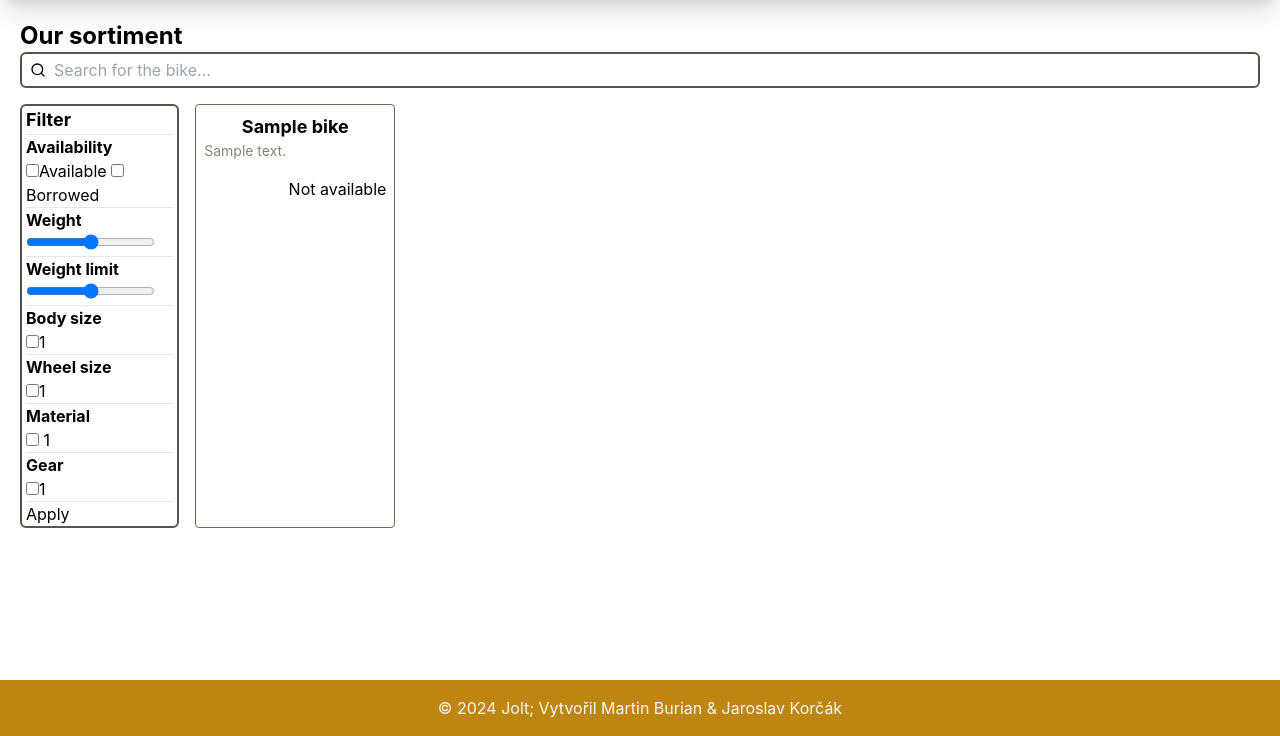
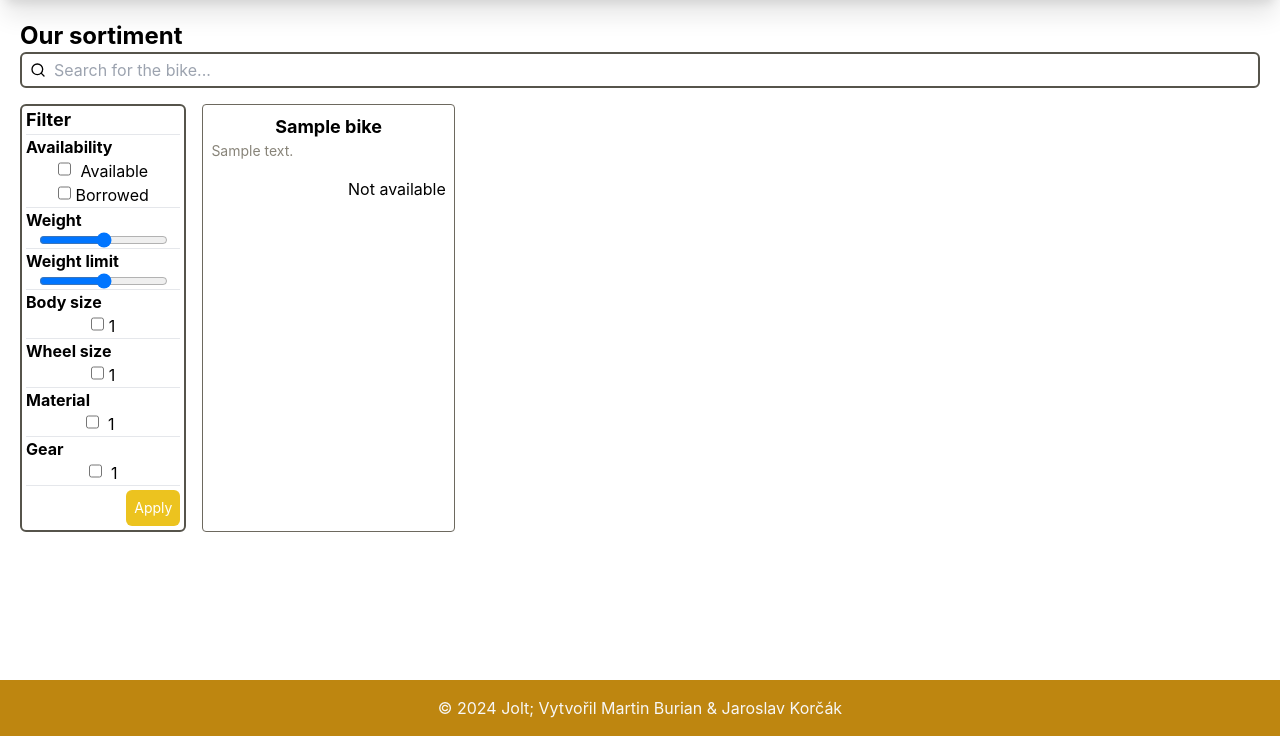
Before and after one commit to KrazyManJ/jolt, a Flask app: template templates/index/page.jinja in a window 1280 px wide. Shown: the part 64-800 px from the top of the page. Run offline with Flask 2, Linux system fonts and the light colour scheme; the template is opened without the code that fills it: most values are stand-ins (such as "Sample title", 1, 10 or a date in 2020); some libraries are stand-ins or nearby versions.

Commit message:
Added values' keeping for Filter on the Main page and new file to the .gitignore. Modified styles for Filter. Fixed filtering.

```diff
--- a/static/css/styles.css
+++ b/static/css/styles.css
@@ -45,6 +45,23 @@ main a {
   box-shadow: inset 0 -40px 16px -16px #fff;
 }
 
+input[type=checkbox] {
+  accent-color: var(--col-primary);
+  min-height: 1rem;
+  margin-right: 0.3rem;
+}
+
+.filter-label {
+  margin-right: 0.4rem;
+}
+
+.filter {
+  display: flex;
+  flex-grow: 1;
+  justify-content: space-around;
+  flex-wrap: wrap;
+}
+
 .bikes-grid {
   display: grid;
   grid-template-columns: repeat(auto-fill, minmax(200px, 1fr));
@@ -53,3 +70,24 @@ main a {
 .bikes-grid > * {
   min-width: 200px;
 }
+
+/*# sourceMappingURL=styles.css.map */
+
+input[type=checkbox] {
+  accent-color: var(--col-primary);
+  min-height: 1rem;
+  margin-right: 0.3rem;
+}
+
+.filter-label {
+  margin-right: 0.4rem;
+}
+
+.filter {
+  display: flex;
+  flex-grow: 1;
+  justify-content: space-around;
+  flex-wrap: wrap;
+}
+
+/*# sourceMappingURL=styles.css.map */
--- a/static/css/styles.scss
+++ b/static/css/styles.scss
@@ -46,6 +46,23 @@ main a {
     box-shadow: inset 0 -40px 16px -16px #fff;
 }
 
+input[type=checkbox] {
+    accent-color: var(--col-primary);
+    min-height: 1rem;
+    margin-right: 0.3rem;
+}
+
+.filter-label{
+    margin-right: 0.4rem;
+}
+
+.filter {
+    display: flex;
+    flex-grow: 1;
+    justify-content: space-around;
+    flex-wrap: wrap;
+}
+
 .bikes-grid {
     display: grid;
     grid-template-columns: repeat(auto-fill, minmax(200px, 1fr));
--- a/templates/index/filter.jinja
+++ b/templates/index/filter.jinja
@@ -4,48 +4,64 @@
         <hr>
         <h2 class="font-bold">Availability</h2>
         <div class="filter">
-            <span><input type="checkbox" name="ready" value="available"><label>Available</label></span>
-            <span><input type="checkbox" name="ready" value="borrowed"><label>Borrowed</label></span>
+            <span><input type="checkbox" name="ready" value="available" {% if form.getlist('ready')[0] ==
+             'available' or form.getlist('ready')|length == 2%}checked{% endif %}>
+                <label>Available</label></span>
+            <span><input type="checkbox" name="ready" value="borrowed" {% if form.getlist('ready')[0] ==
+             'borrowed' or form.getlist('ready')|length == 2%}checked{% endif %}><label>Borrowed</label>
+            </span>
         </div>
         <hr>
         <h2 class="font-bold">Weight</h2>
         <div class="filter"><input type="range" name="weight" min="{{ filters[0][0] }}"
-                                   max="{{ filters[0][1] }}"></div>
+                                   max="{{ filters[0][1] }}" value="{{ form["weight"] }}"></div>
         <hr>
         <h2 class="font-bold">Weight limit</h2>
         <div class="filter"><input type="range" name="weight_lim" min="{{ filters[1][0] }}"
-                                   max="{{ filters[1][1] }}"></div>
+                                   max="{{ filters[1][1] }}" value="{{ form["weight_lim"] }}"></div>
         <hr>
         <h2 class="font-bold">Body size</h2>
         <div class="filter">
-            {% for size in filters[3] %}
-                <span><input name="size" type="checkbox" value="{{ size[0] }}"><label>{{ size[0] }}</label></span>
+            {% for size in filters[2] %}
+                <span><input name="size" type="checkbox" value="{{ size[0] }}" {% if size[0] in form.getlist('size')%}
+                             checked{% endif %}><label>{{ size[0] }}
+                    </label>
+                </span>
             {% endfor %}
         </div>
         <hr>
         <h2 class="font-bold">Wheel size</h2>
         <div class="filter">
-            {% for wsize in filters[5] %}
-                <span><input name="wsize" type="checkbox" value="{{ wsize[0] }}"><label>{{ wsize[0] }}</label></span>
+            {% for wsize in filters[3] %}
+                <span><input name="wsize" type="checkbox" value="{{ wsize[0] }}" {% if wsize[0] in
+                        form.getlist('wsize')%}checked{% endif %}><label>{{ wsize[0] }}
+                    </label>
+                </span>
             {% endfor %}
         </div>
         <hr>
         <h2 class="font-bold">Material</h2>
         <div class="filter">
             {% for material in filters[4] %}
-                <span><input name="material" type="checkbox" value="{{ material[0] }}">
+                <span><input name="material" type="checkbox" value="{{ material[0] }}" {% if material[0] in
+                        form.getlist('material')%}checked{% endif %}>
                     <label class="filter-label">{{ material[0] }}</label></span>
             {% endfor %}
         </div>
         <hr>
         <h2 class="font-bold">Gear</h2>
         <div class="filter">
-            {% for gear in filters[3] %}
-                <span><input name="gear" type="checkbox" value="{{ gear[0] }}"><label>{{ gear[0] }}</label>
+            {% for gear in filters[5] %}
+                <span>
+                    <input name="gear" type="checkbox" value="{{ gear[0] }}"
+                        {% if gear[0]|string in form.getlist('gear')%}checked{% endif %}>
+                    <label>{{ gear[0] }}</label>
                 </span>
             {% endfor %}
         </div>
         <hr>
-        <button type="submit">Apply</button>
+        <span class="flex justify-end"><button class="bg-primary px-2 py-2 my-1 rounded-md text-white
+                                                        text-sm" type="submit">Apply</button>
+        </span>
     </form>
 </aside>
--- a/views/index.py
+++ b/views/index.py
@@ -20,11 +20,11 @@ def page():
             available, borrowed = 0, 1
         show = BikeService.get_all_to_show_by_filter(
             [available, borrowed],request.form["weight"],request.form["weight_lim"],
-            request.form.getlist("size"),request.form.getlist("wsize"),request.form.get("material"),
-            request.form.get("gear")
+            request.form.getlist("size"),request.form.getlist("wsize"),request.form.getlist("material"),
+            request.form.getlist("gear")
         )
     else:
         show = BikeService.get_all_to_show()
     filters = BikeService.get_filters()
     return render_template(
-        'index/page.jinja', bikes=show, filters=filters)
+        'index/page.jinja', bikes=show, filters=filters, form=request.form)
```
Also changed, not shown: 1 other file.
